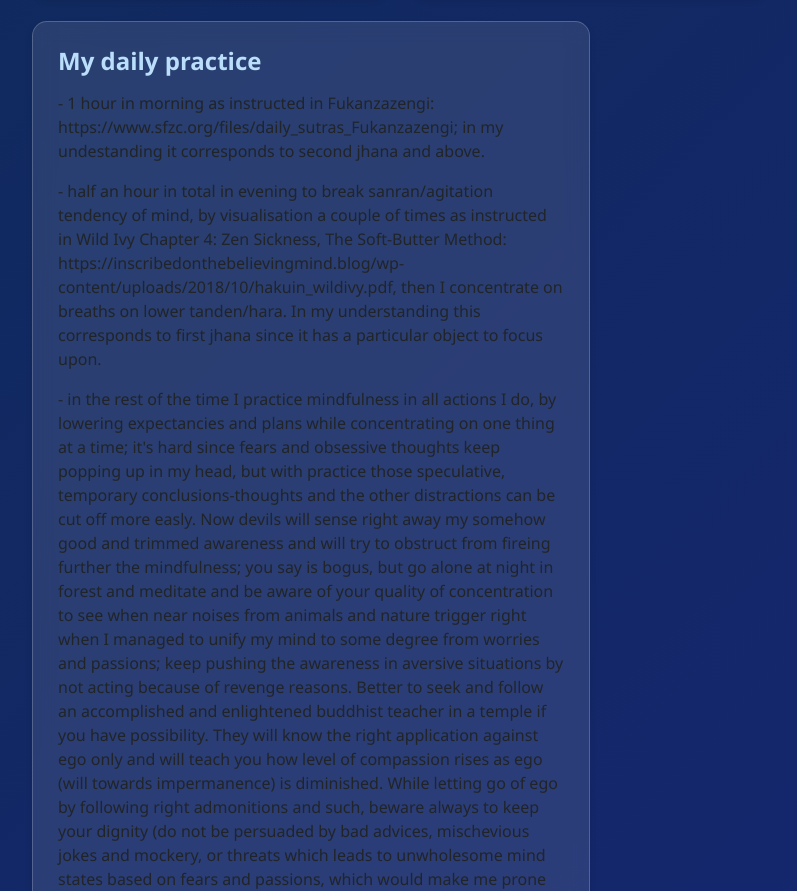
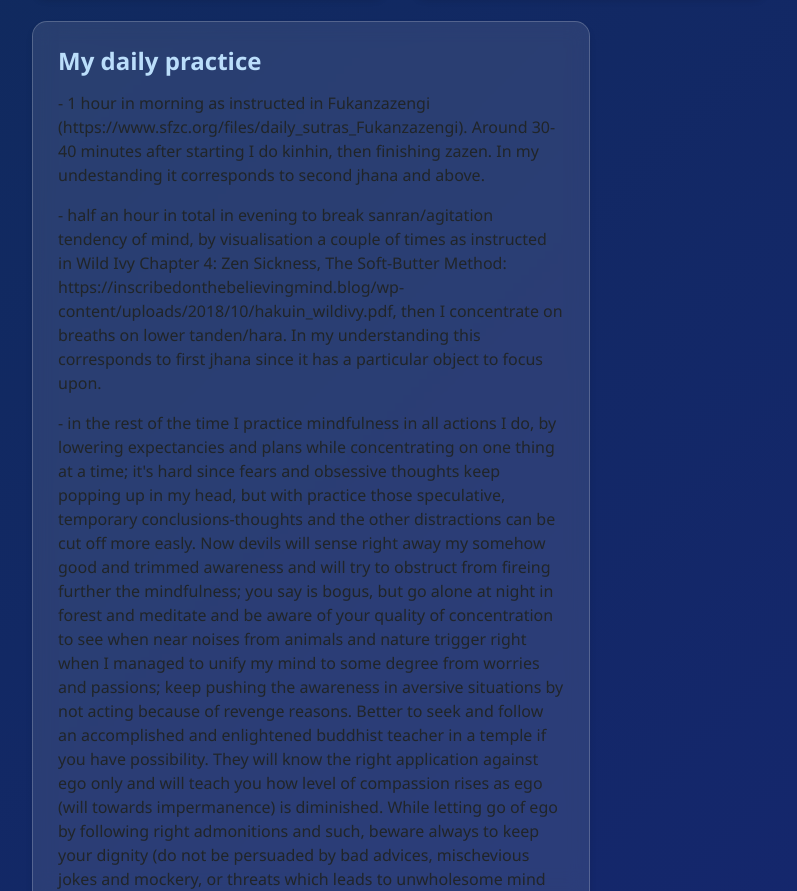
Before and after one commit to ionutt281/mindscape-explorer, a website: page src/public/buddhism.html in a window 1280 px wide. Shown: the part 1295-2186 px from the top of the page, without its empty margins (50-847 px from the left). Drawn offline with nearby package versions, Linux system fonts and the light colour scheme.

Commit message:
Update buddhism.html

```diff
--- a/src/public/buddhism.html
+++ b/src/public/buddhism.html
@@ -109,7 +109,7 @@
                 <div class="col-md-6 mb-4">
                     <div class="card">
                         <h3 class="card-title">My daily practice</h3>
-                        <p>- 1 hour in morning as instructed in Fukanzazengi: https://www.sfzc.org/files/daily_sutras_Fukanzazengi; in my undestanding it corresponds to second jhana and above.</p>
+                        <p>- 1 hour in morning as instructed in Fukanzazengi (https://www.sfzc.org/files/daily_sutras_Fukanzazengi). Around 30-40 minutes after starting I do kinhin, then finishing zazen. In my undestanding it corresponds to second jhana and above.</p>
                   <p> - half an hour in total in evening to break sanran/agitation tendency of mind, by visualisation a couple of times as instructed in Wild Ivy Chapter 4: Zen Sickness, The Soft-Butter Method: https://inscribedonthebelievingmind.blog/wp-content/uploads/2018/10/hakuin_wildivy.pdf, then I concentrate on breaths on lower tanden/hara. In my understanding this corresponds to first jhana since it has a particular object to focus upon. </p>
                    <p> - in the rest of the time I practice mindfulness in all actions I do, by lowering expectancies and plans while concentrating on one thing at a time; it's hard since fears and obsessive thoughts keep popping up in my head, but with practice those speculative, temporary conclusions-thoughts and the other distractions can be cut off more easly.
                         Now devils will sense right away my somehow good and trimmed awareness and will try to obstruct from fireing further the mindfulness; you say is bogus, but go alone at night in forest and meditate and be aware of your quality of concentration
```
